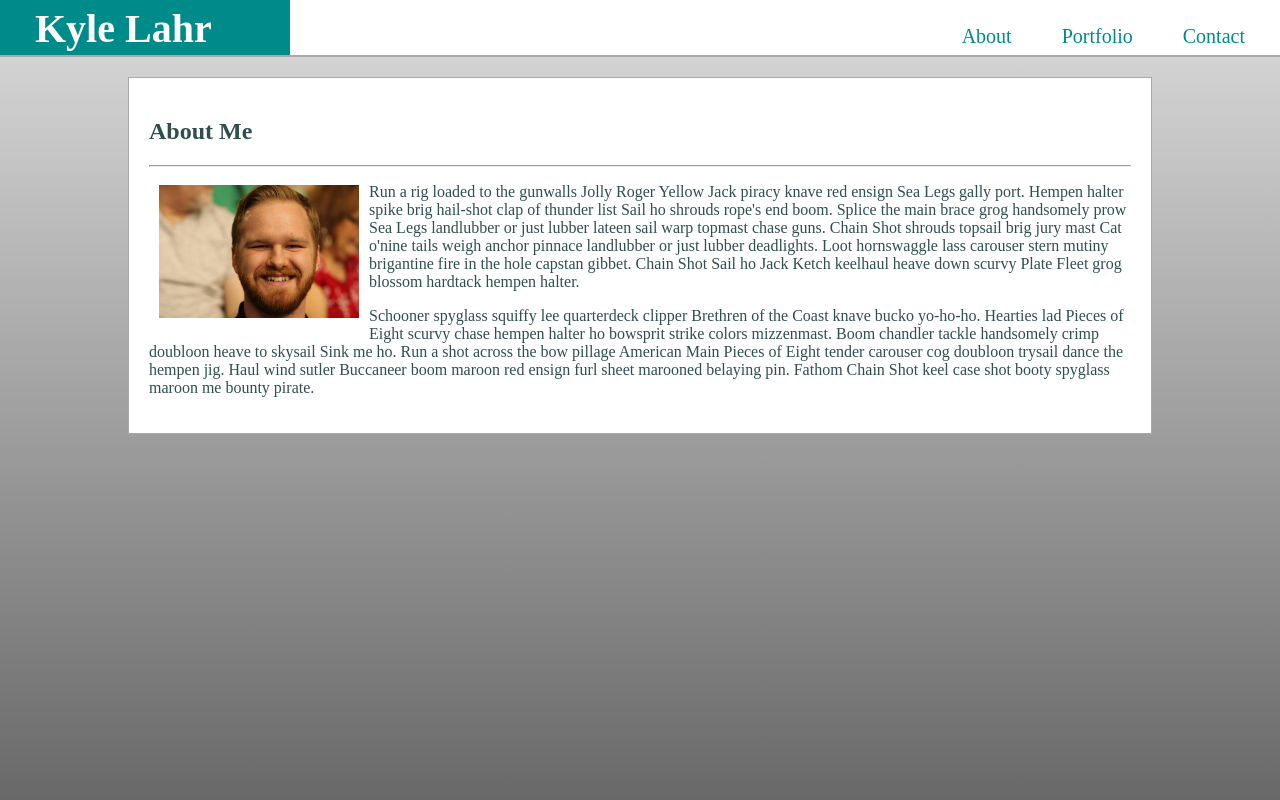
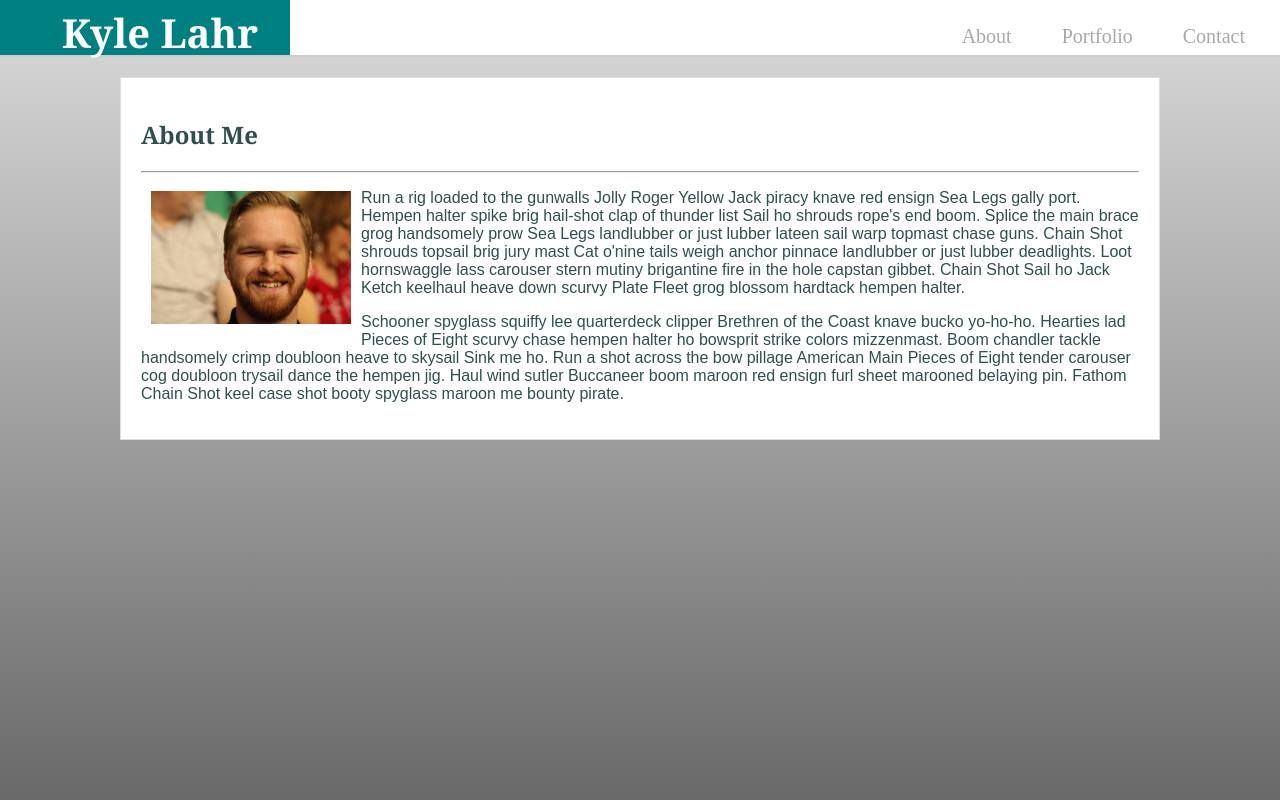
Before and after one commit to kwlahr/basic-portfolio, a plain HTML site: page index.html in a window 1280 px wide. Shown: the top 800 px of the page. Drawn offline with Linux system fonts and the light colour scheme.

Commit message:
changed html and css to match homework specifications

```diff
--- a/assets/css/style.css
+++ b/assets/css/style.css
@@ -1,12 +1,3 @@
-body{
-    background-image: linear-gradient(#dbdbdb, #3A3A3A);
-    background-repeat: no-repeat;
-    background-attachment: scroll;
-    width: 100%;
-    margin: 0px;
-    /* padding-bottom: 50%; */
-    align-content: center;
-}
 
 
 .header{
@@ -14,7 +5,7 @@ body{
     padding-top: 0px;
     padding-bottom: 20px;
     margin: 0px;
-    border-bottom: solid 2px darkgrey;
+    border-bottom: solid 2px #cccccc;
     height: 35px;
     width: 100%;
 }
@@ -22,19 +13,29 @@ body{
 section{
     background-color: white;
     color: darkslategray;
-    border: solid 1px darkgrey;
+    border: solid 1px #dddddd;
     padding: 20px;
     align-content: center;
-    margin-left: 10%;
-    margin-right: 10%;
+    margin-left: 120px;
+    margin-right: 120px;
+    /* width: 960px; */
     margin-top: 20px;
     text-align: left;
-
+    clear: both;
 }
 
+body{
+    background-image: linear-gradient(#dbdbdb, #3A3A3A);
+    background-repeat: no-repeat;
+    background-attachment: scroll;
+    width: 100%;
+    margin: 0px;
+    align-content: center;
+    text-align: center;
+}
 
 h1{
-    background-color: darkcyan;
+    background-color: teal;
     color: white;
     padding: 5px;
     padding-left: 35px;
@@ -48,12 +49,12 @@ h1{
 
 .nav{
     float: right;
-    clear: inherit;
+    /* clear: inherit; */
     margin: 10px;
     margin-right: 30px;
     padding: 5px;
     padding-top: 15px;
-    color: darkcyan;
+    color: darkgray;
     text-decoration: none;
     font-size: 20px;
 }
@@ -74,9 +75,17 @@ footer{
     font-weight: bold;
     width: 100%;
     background-color: white;
-    border-top: solid darkcyan 3px;
+    border-top: solid teal 3px;
     margin-top: 50%;
     padding-top: 15px;
     padding-bottom: 15px;
 
 }
+
+h1, h2, h3 {
+    font-family: Georgia, 'Times New Roman', Times, serif;
+}
+
+p, footer{
+    font-family: Arial, Helvetica, sans-serif;
+}
```
Also changed, not shown: assets/images/grey-gradient.jpg (deleted).
